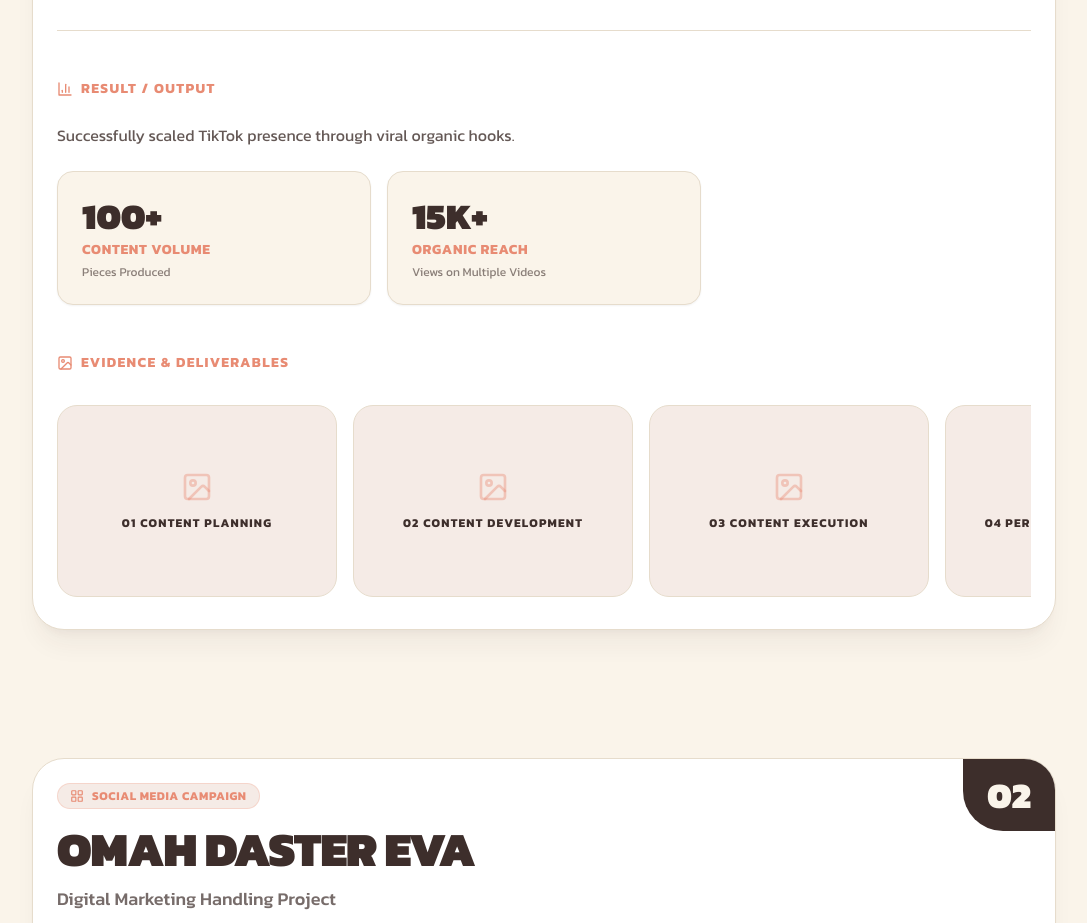
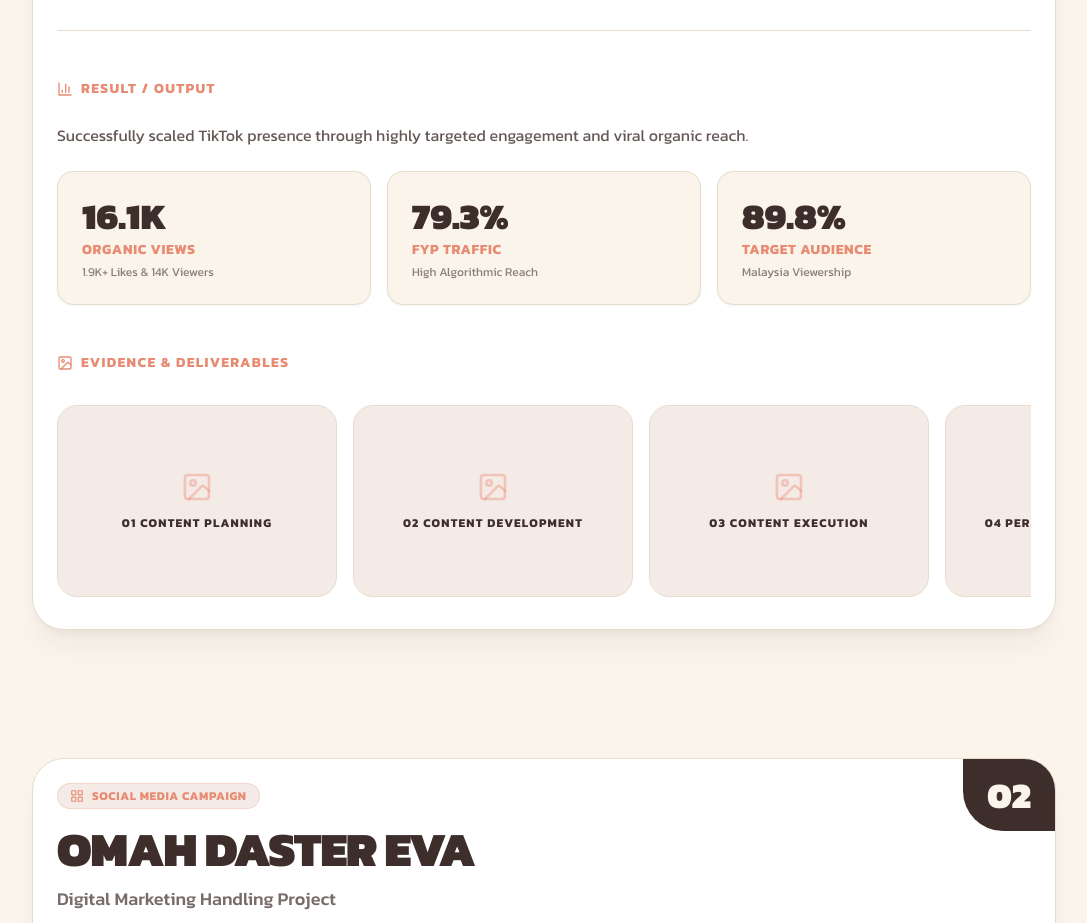
Before and after one commit to Braneee/portofolio-ardhia, a Next.js app: page /projects in a window 1280 px wide. Shown: the part 920-1843 px from the top of the page, without its empty margins (96-1183 px from the left). Built offline with nearby package versions, Linux system fonts and the light colour scheme.

Commit message:
feat: update Fortis Seneca performance metrics based on real analytics

```diff
--- a/src/data/projects.ts
+++ b/src/data/projects.ts
@@ -17,10 +17,11 @@ export const projectsData: Project[] = [
       "Collaborated with designers and internal teams to develop creative briefs and execute promotional campaigns while maintaining consistent brand messaging."
     ],
     result: {
-      description: "Successfully scaled TikTok presence through viral organic hooks.",
+      description: "Successfully scaled TikTok presence through highly targeted engagement and viral organic reach.",
       highlights: [
-        { label: "Content Volume", value: "100+", sub: "Pieces Produced" },
-        { label: "Organic Reach", value: "15K+", sub: "Views on Multiple Videos" }
+        { label: "Organic Views", value: "16.1K", sub: "1.9K+ Likes & 14K Viewers" },
+        { label: "FYP Traffic", value: "79.3%", sub: "High Algorithmic Reach" },
+        { label: "Target Audience", value: "89.8%", sub: "Malaysia Viewership" }
       ]
     },
     evidence: [
```
